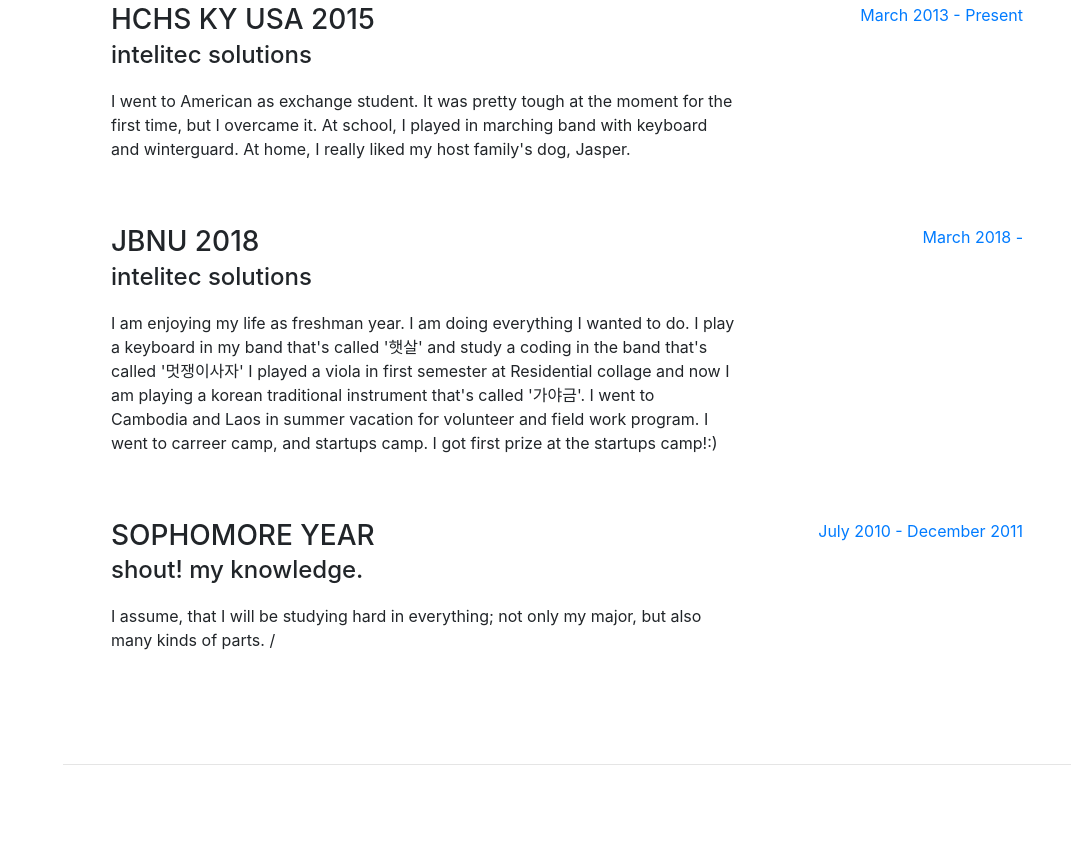
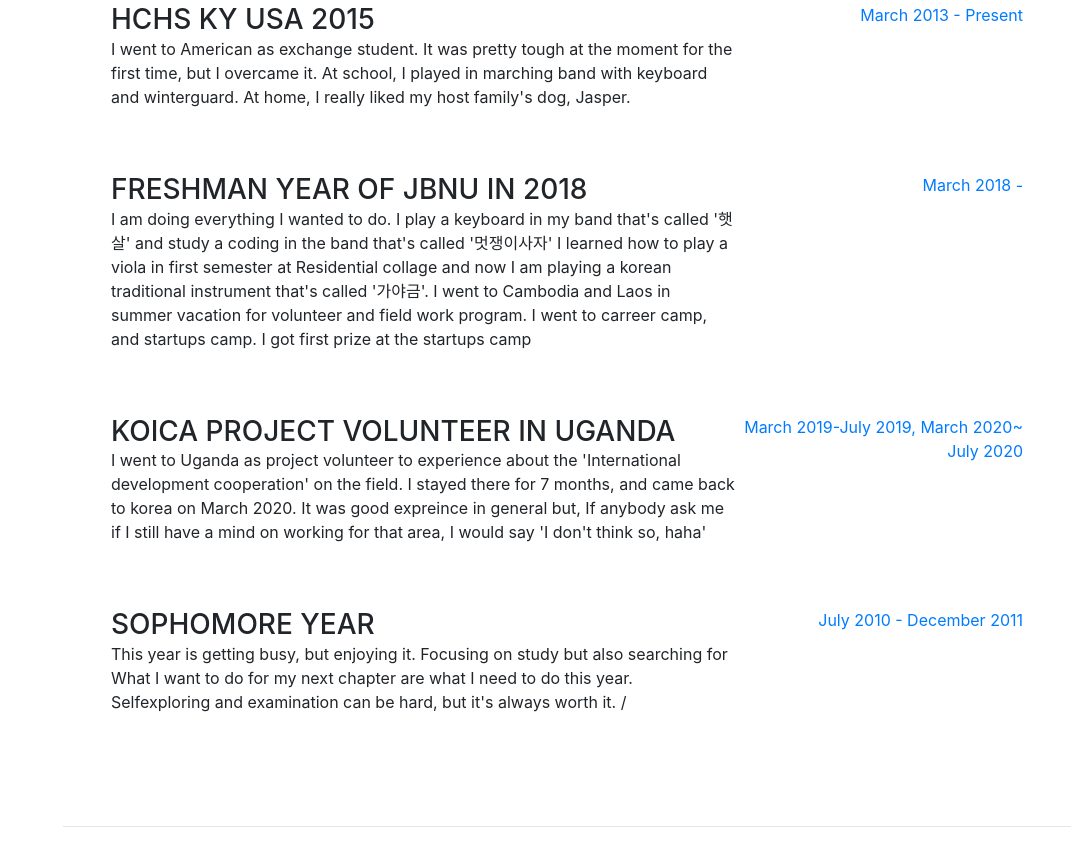
Before and after one commit to dainana/dain_resume, a website with bundled scripts: page index.html in a window 1280 px wide. Shown: the part 932-1798 px from the top of the page, without its empty margins (209-1280 px from the left). Built offline with nearby package versions, Linux system fonts and the light colour scheme; a web font is replaced by a local one.

Commit message:
Update My resume

```diff
--- a/index.html
+++ b/index.html
@@ -69,8 +69,7 @@
           <div class="subheading mb-5">010-9649-6891 ·
             <a href="mailto:dlekdls001@naver.com">dlekdls001@naver.com </a>
           </div>
-          <p class="lead mb-5">Hello! My name is dain lee! I'm a student at Chonbuk Nat'l University.(CBNU, 전북대학교)
-          I major in International studies.</p>
+          <p class="lead mb-5">Hello! I am dain lee. Welcome to my site! </p>
 
           <div class="social-icons">
             <a href="http://naver.me/5IxgaFzN">
@@ -98,7 +97,7 @@
           <div class="resume-item d-flex flex-column flex-md-row mb-5">
             <div class="resume-content mr-auto">
               <h3 class="mb-0"> HCHS KY USA 2015 </h3>
-              <div class="subheading mb-3">Intelitec Solutions</div>
+
               <p>I went to American as exchange student. It was pretty tough at the moment for the first time, but I overcame it.
               At school, I played in marching band with keyboard and winterguard.
               At home, I really liked my host family's dog, Jasper.</p>
@@ -110,12 +109,13 @@
 
           <div class="resume-item d-flex flex-column flex-md-row mb-5">
             <div class="resume-content mr-auto">
-              <h3 class="mb-0">JBNU 2018</h3>
-              <div class="subheading mb-3">Intelitec Solutions</div>
-              <p> I am enjoying my life as freshman year. I am doing everything I wanted to do.
+              <h3 class="mb-0">Freshman year of JBNU in 2018</h3>
+
+              <p> I am doing everything I wanted to do.
               I play a keyboard in my band that's called '햇살' and study a coding in the band that's called '멋쟁이사자'
-              I played a viola in first semester at Residential collage and now I am playing a korean traditional instrument that's called '가야금'.
-              I went to Cambodia and Laos in summer vacation for volunteer and field work program. I went to carreer camp, and startups camp. I got first prize at the startups camp!:)</p>
+              I learned how to play a viola in first semester at Residential collage and now I am playing a korean traditional instrument that's called '가야금'.
+              I went to Cambodia and Laos in summer vacation for volunteer and field work program. I went to carreer camp, and startups camp. I got first prize at the startups camp
+              </p>
             </div>
             <div class="resume-date text-md-right">
               <span class="text-primary"> March 2018 - </span>
@@ -124,9 +124,27 @@
 
           <div class="resume-item d-flex flex-column flex-md-row mb-5">
             <div class="resume-content mr-auto">
+              <h3 class="mb-0">KOICA Project volunteer in Uganda</h3>
+              <p> I went to Uganda as project volunteer to experience about the 'International development cooperation' on the field.
+              I stayed there for 7 months, and came back to korea on March 2020.
+              It was good expreince in general but,
+              If anybody ask me if I still have a mind on working for that area, I would say 'I don't think so, haha' </p>
+            </div>
+            <div class="resume-date text-md-right">
+              <span class="text-primary"> March 2019-July 2019, March 2020~ July 2020</span>
+            </div>
+          </div>
+
+
+          <div class="resume-item d-flex flex-column flex-md-row mb-5">
+            <div class="resume-content mr-auto">
               <h3 class="mb-0">Sophomore year</h3>
-              <div class="subheading mb-3">Shout! My knowledge. </div>
-              <p>I assume, that I will be studying hard in everything; not only my major, but also many kinds of parts. /</p>
+
+              <p>
+              This year is getting busy, but enjoying it.
+            Focusing on study but also searching for What I want to do for my next chapter are what I need to do this year.
+            Selfexploring and examination can be hard, but it's always worth it.
+            /</p>
             </div>
             <div class="resume-date text-md-right">
               <span class="text-primary">July 2010 - December 2011</span>
```
